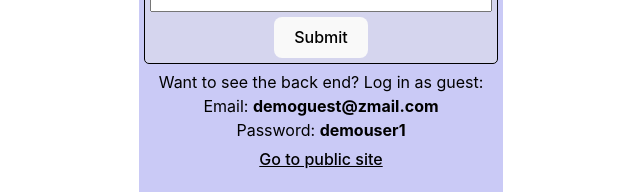
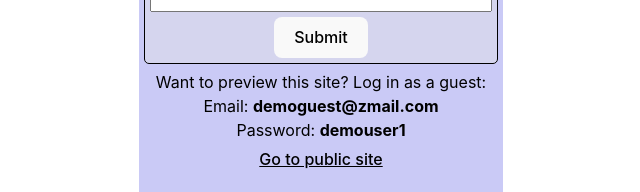
Before and after one commit to JakeBrowning90/blog-private-frontend, a React (Vite) app: page / in a window 1280 px wide. Shown: the part 165-357 px from the top of the page, without its empty margins (319-959 px from the left). Built offline with nearby package versions, Linux system fonts and the light colour scheme.

Commit message:
Change text of demo credentials

```diff
--- a/src/components/LoginScreen.jsx
+++ b/src/components/LoginScreen.jsx
@@ -69,7 +69,7 @@ function LoginScreen({
         </label>
         <button>Submit</button>
       </form>
-      <div>Want to see the back end? Log in as guest:
+      <div>Want to preview this site? Log in as a guest:
         <p>Email: <b>demoguest@zmail.com</b></p>
         <p>Password: <b>demouser1</b></p>
       </div>
```
